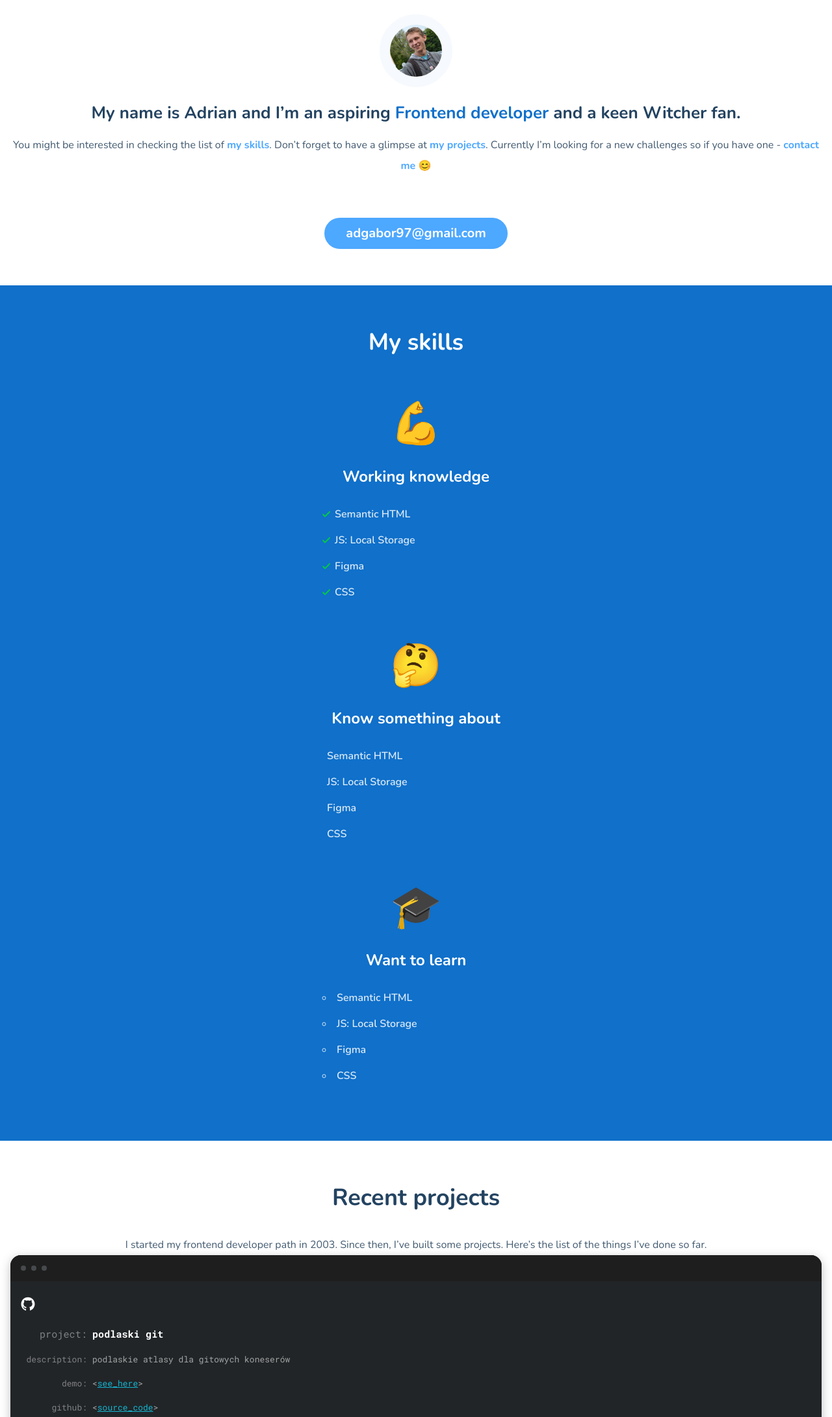
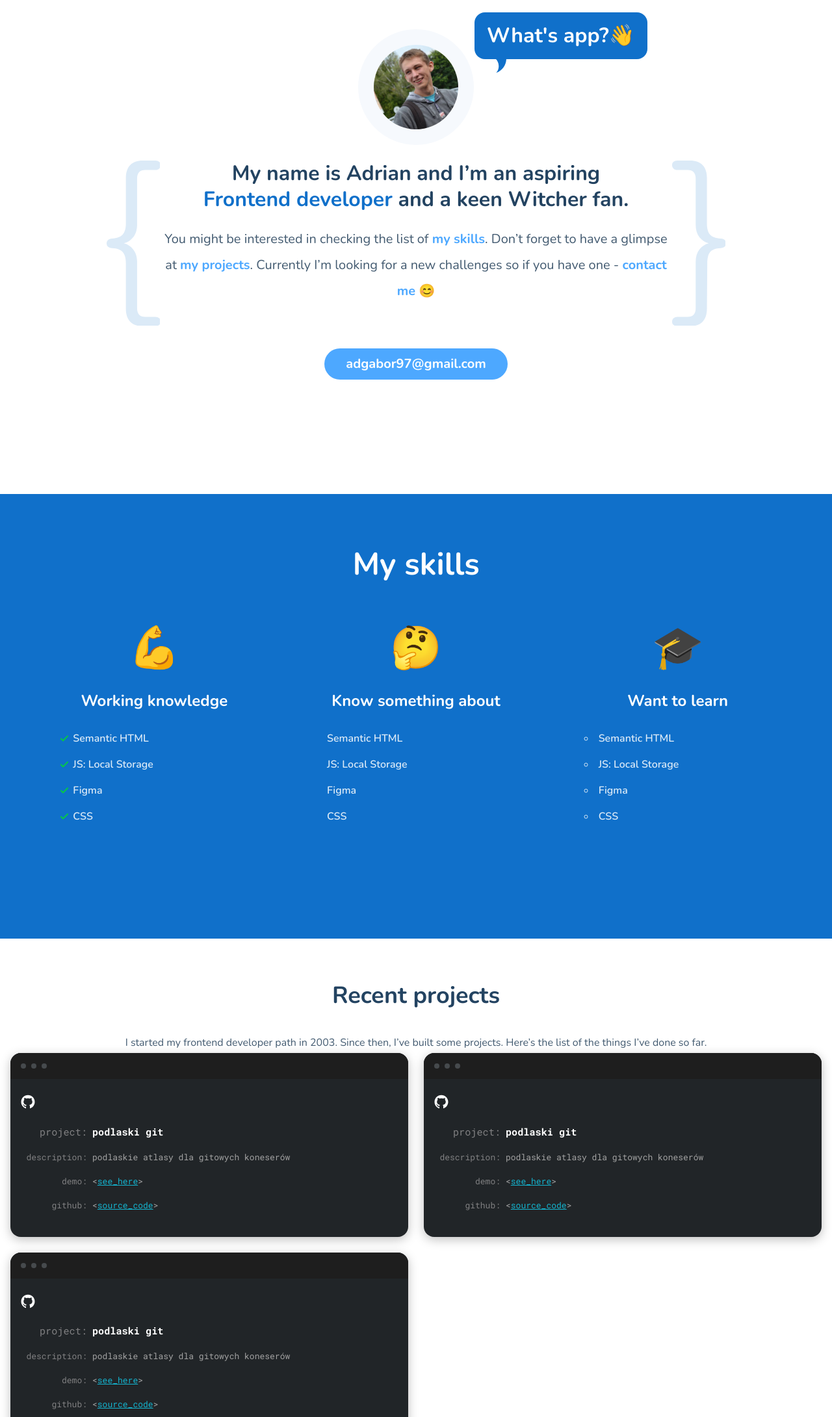
Before and after one commit to adrian-gabor/portfolio, a website built with webpack: page src/pages/index.html in a window 1280 px wide. Shown: the part 60-2240 px from the top of the page at 65% size. Built offline with nearby package versions, Linux system fonts and the light colour scheme.

Commit message:
feat: hero and skills desctop styles

```diff
--- a/src/pages/index.html
+++ b/src/pages/index.html
@@ -26,7 +26,8 @@
     <section class="hero">
       <div class="hero__container">
         <img class="hero__image" alt="moje zdjęcie" src="../assets/img/foto.jpg" />
-        <span class="hero__hello">What's app?👋</span>
+        <span class="hero__bubble"><span class="hero__hello">What's app?👋</span>
+        </span>
       </div>
       <div class="hero__description">
         <h1 class="hero__header">My name is Adrian and I’m an aspiring <span class="hero__header-special">Frontend
@@ -41,6 +42,7 @@
     </section>
     <section class="skills" id="skills">
       <h2 class="skills__header">My skills</h2>
+      <div class="skills__columns">
         <article class="skills-section">
           <span class="skills-section__emoji">💪</span>
           <h3 class="skills-section__header">Working knowledge</h3>
@@ -71,6 +73,7 @@
             <li class="skills-list__item">CSS</li>
           </ul>
         </article>
+      </div>
     </section>
     <section class="projects" id="projects">
       <h2 class="projects__header">Recent projects</h2>
@@ -88,7 +91,7 @@
             <img src="../assets/img/github.svg">
             <h3 class="project__title project__grid">
               <span class="project__label">project:</span>
-            <span class="project__title-special" >podlaski git</span>
+              <span class="project__title-special">podlaski git</span>
             </h3>
             <p class="project__grid">
               <span class="project__label">description:</span>
@@ -96,15 +99,66 @@
             </p>
             <p class="project__grid">
               <span class="project__label">demo:</span>
-            <span>&lt;<a class="project__link" href="#" >see_here</a>&gt;</span>
+              <span>&lt;<a class="project__link" href="#">see_here</a>&gt;</span>
             </p>
             <p class="project__grid">
               <span class="project__label">github:</span>
-            <span>&lt;<a class="project__link" href="#" >source_code</a>&gt;</span>
+              <span>&lt;<a class="project__link" href="#">source_code</a>&gt;</span>
             </p>
           </div>
         </article>
-
+        <article class="project">
+          <div class="project__window">
+            <span class="project__circle"></span>
+            <span class="project__circle"></span>
+            <span class="project__circle"></span>
+          </div>
+          <div class="project__content">
+            <img src="../assets/img/github.svg">
+            <h3 class="project__title project__grid">
+              <span class="project__label">project:</span>
+              <span class="project__title-special">podlaski git</span>
+            </h3>
+            <p class="project__grid">
+              <span class="project__label">description:</span>
+              <span>podlaskie atlasy dla gitowych koneserów</span>
+            </p>
+            <p class="project__grid">
+              <span class="project__label">demo:</span>
+              <span>&lt;<a class="project__link" href="#">see_here</a>&gt;</span>
+            </p>
+            <p class="project__grid">
+              <span class="project__label">github:</span>
+              <span>&lt;<a class="project__link" href="#">source_code</a>&gt;</span>
+            </p>
+          </div>
+        </article>
+        <article class="project">
+          <div class="project__window">
+            <span class="project__circle"></span>
+            <span class="project__circle"></span>
+            <span class="project__circle"></span>
+          </div>
+          <div class="project__content">
+            <img src="../assets/img/github.svg">
+            <h3 class="project__title project__grid">
+              <span class="project__label">project:</span>
+              <span class="project__title-special">podlaski git</span>
+            </h3>
+            <p class="project__grid">
+              <span class="project__label">description:</span>
+              <span>podlaskie atlasy dla gitowych koneserów</span>
+            </p>
+            <p class="project__grid">
+              <span class="project__label">demo:</span>
+              <span>&lt;<a class="project__link" href="#">see_here</a>&gt;</span>
+            </p>
+            <p class="project__grid">
+              <span class="project__label">github:</span>
+              <span>&lt;<a class="project__link" href="#">source_code</a>&gt;</span>
+            </p>
+          </div>
+        </article>
       </div>
     </section>
     <section class="contact" id="contact">
--- a/src/scss/main.scss
+++ b/src/scss/main.scss
@@ -22,16 +22,33 @@ body {
 }
 
 .hero {
-  margin: 82px 0 56px 0;
-  padding: 0 16px;
-  display: flex;
-  flex-direction: column;
-  align-items: center;
+  padding: 82px 16px 56px;
+  text-align: center;
+
+  // display: flex;
+  // flex-direction: column;
+  // align-items: center;
+  @media (min-width: 768px) {
+    max-width: 768px;
+    margin: 0 auto;
+  }
+
+  @media (min-width: 1024px) {
+    padding: 105px 16px 176px;
+    max-width: 820px;
+  }
 
   &__container {
     display: flex;
     align-items: center;
     justify-content: center;
+    position: relative;
+  }
+
+  &__bubble {
+    position: absolute;
+    left: calc(50% + 90px);
+    top: -26px;
   }
 
   &__image {
@@ -41,10 +58,40 @@ body {
     object-position: -35px;
     border-radius: 50%;
     border: 16px solid $color2;
+
+    @media (min-width: 1024px) {
+      object-position: -56px;
+      width: 178px;
+      height: 178px;
+      border: 24px solid $color2;
+    }
   }
 
   &__hello {
     display: none;
+
+    @media (min-width: 1024px) {
+      display: block;
+      font-weight: 700;
+      font-size: 32px;
+      line-height: 40px;
+      background-color: $color4;
+      color: $color1;
+      border-radius: 16px;
+      padding: 16px 19px;
+      position: relative;
+
+      &:after {
+        content: "";
+        position: absolute;
+        top: 98%;
+        left: 32px;
+        display: block;
+        width: 17.42px;
+        height: 22.68px;
+        background: url('../assets/img/Speech_cloud.svg');
+      }
+    }
   }
 
   &__header {
@@ -55,8 +102,41 @@ body {
     font-size: 26px;
     color: $col16;
 
+    @media (min-width: 1024px) {
+      font-size: 32px;
+      line-height: 40px;
+    }
+
     &-special {
       color: $color4;
+      //uwaga niebezpieczne
+      white-space: nowrap;
+    }
+  }
+
+  &__description {
+    @media (min-width: 1024px) {
+      position: relative;
+
+      &::after,
+      &::before {
+        content: '';
+        position: absolute;
+        width: 82px;
+        height: 254px;
+        display: block;
+        top: 0;
+      }
+
+      &::before {
+        background: url('../assets/img/{.svg');
+        right: 100%;
+      }
+
+      &::after {
+        background: url('../assets/img/}.svg');
+        left: 100%;
+      }
     }
   }
 
@@ -67,6 +147,11 @@ body {
     font-size: 16px;
     font-weight: 300;
     line-height: 32px;
+
+    @media (min-width: 1024px) {
+      font-size: 20px;
+      line-height: 40px;
+    }
 
     &-special {
       color: $col13;
@@ -83,7 +168,7 @@ body {
     line-height: 40px;
     text-align: center;
     text-decoration: none;
-    display: block;
+    display: inline-block;
     background-color: $col13;
     color: $color1;
     width: 282px;
@@ -97,6 +182,10 @@ body {
   background-color: $color4;
   color: $color1;
   padding: 64px 16px 88px;
+  @media (min-width: 1024px) {
+    padding: 80px 16px 176px;
+  }
+
 
   &__header {
     margin: 0;
@@ -104,6 +193,21 @@ body {
     font-size: 36px;
     line-height: 48px;
     text-align: center;
+
+    @media (min-width: 1024px) {
+      font-size: 48px;
+      line-height: 56px;
+    }
+  }
+
+  &__columns {
+    @media (min-width: 1024px) {
+      display: grid;
+      column-gap: 24px;
+      grid-template-columns: 1fr 1fr 1fr;
+      max-width: 1184px;
+      margin: 0 auto;
+    }
   }
 
   &-section {
@@ -180,6 +284,15 @@ body {
   }
 }
 
+.projects-grid {
+  display: grid;
+  column-gap: 24px;
+  row-gap: 24px;
+
+  @media (min-width: 768px) {
+    grid-template-columns: 1fr 1fr;
+  }
+}
 
 .project {
   background-color: $col11;
@@ -192,7 +305,7 @@ body {
   font-size: 13px;
   line-height: 24px;
 
-  &__title{
+  &__title {
     font-weight: 700;
     color: $color1;
   }
@@ -214,20 +327,20 @@ body {
     padding: 0 0 0 16px;
   }
 
-  &__grid{
+  &__grid {
     display: grid;
     grid-template-columns: 102px 1fr;
     column-gap: 8px;
   }
 
-  &__label{
+  &__label {
     color: $color9;
     display: block;
     text-align: right;
     font-weight: 400;
   }
 
-  &__link{
+  &__link {
     color: $color7;
   }
 
@@ -265,7 +378,7 @@ body {
     text-align: center;
   }
 
-  &__mail{
+  &__mail {
     margin-top: 68px;
     padding: 4px 24px;
     font-weight: 700;
@@ -292,11 +405,11 @@ body {
   display: flex;
   justify-content: center;
 
-  &__item{
+  &__item {
     margin: 0 12px;
   }
 
-  &__link{
+  &__link {
     padding: 0px;
     width: 48px;
     height: 48px;
```
Also changed, not shown: src/assets/img/{.svg (added), src/assets/img/}.svg (added). Lines whose indentation alone changed are shown as unchanged.
